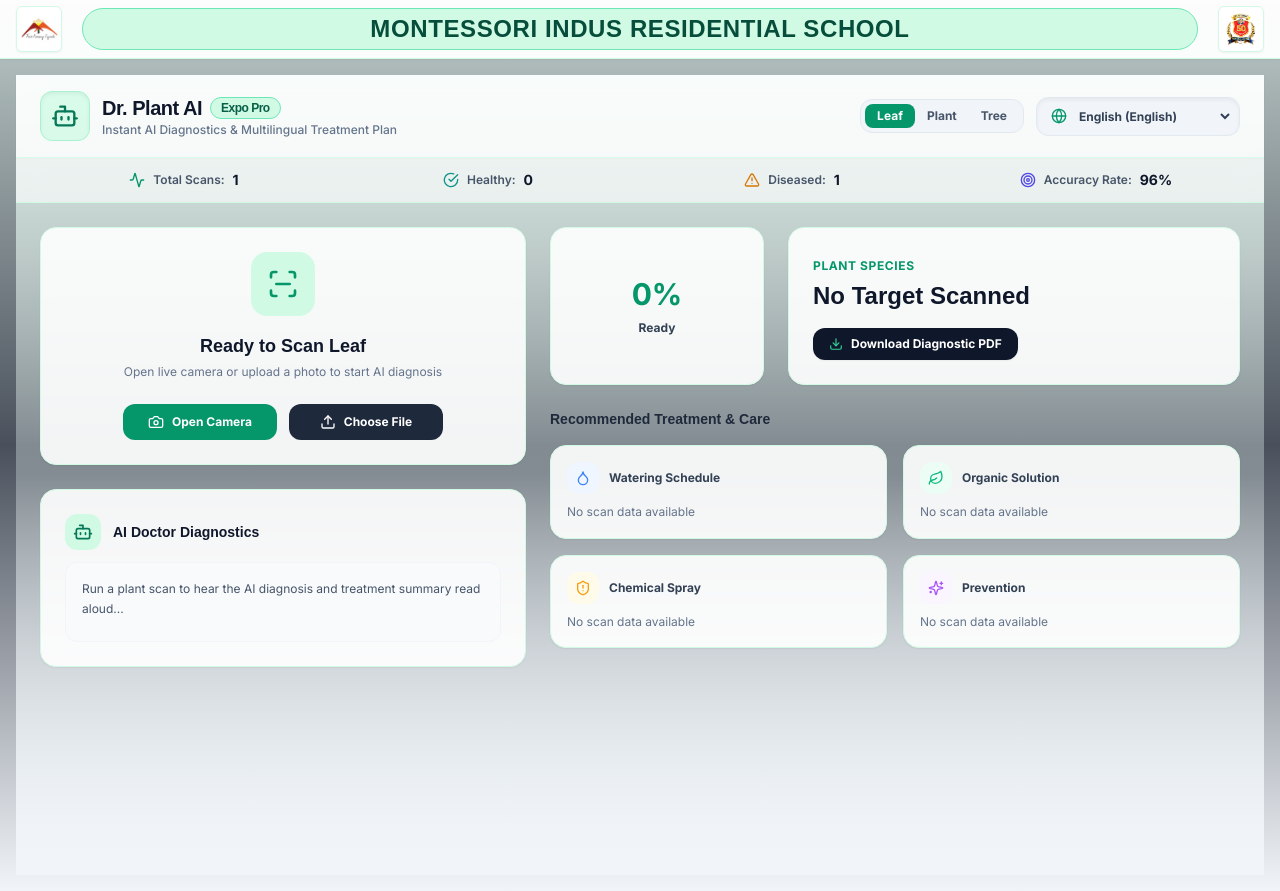
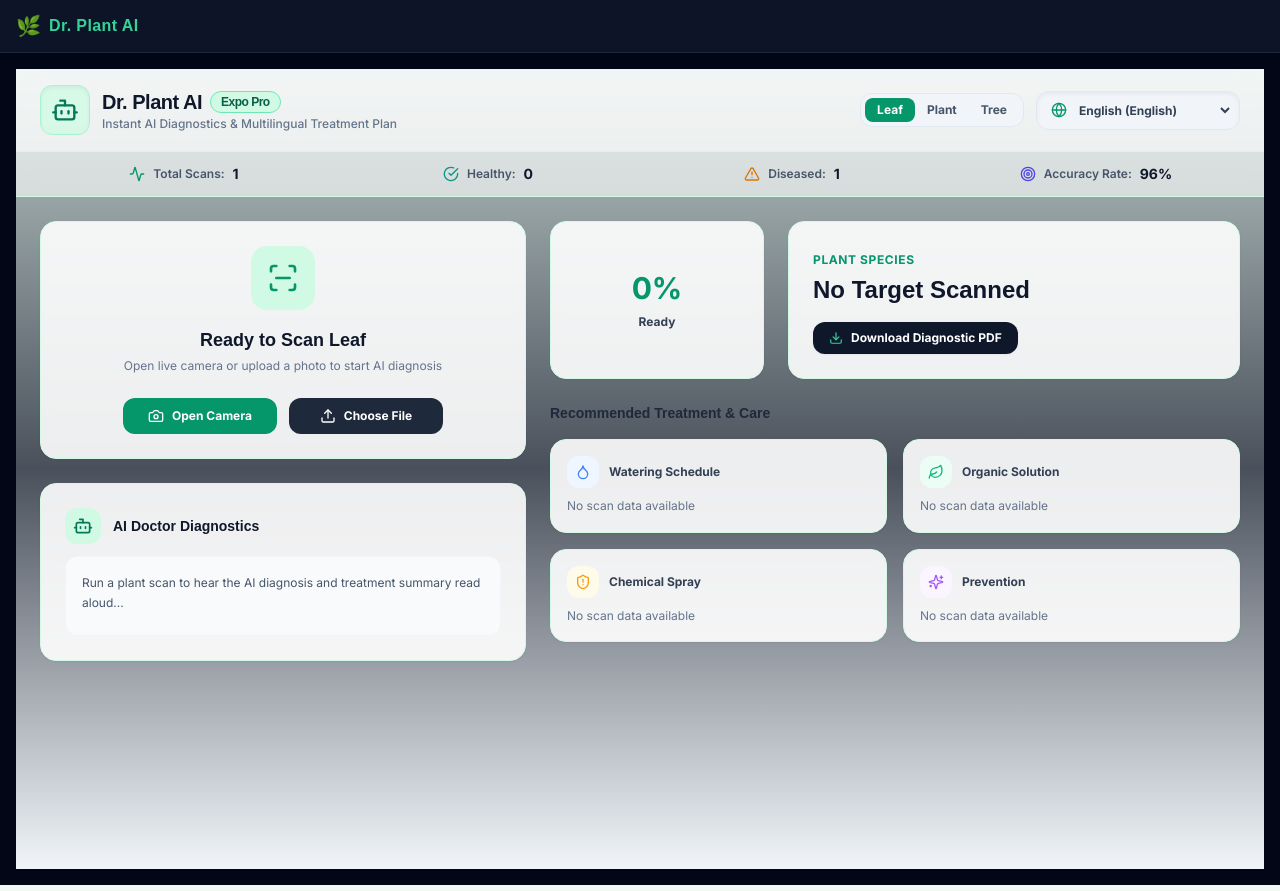
Before and after one commit to vmramu2345-coder/-Dr.-Plant-AI, a React (Vite) app in the folder client/: page / in a window 1280 px wide. Built offline with nearby package versions, Linux system fonts and the light colour scheme; no server answers.

Commit message:
Add files via upload

```diff
--- a/client/src/App.jsx
+++ b/client/src/App.jsx
@@ -1,10 +1,6 @@
 import React, { useEffect } from 'react';
 import ExpoDashboard from './ExpoDashboard';
 import { fetchExpoStats } from './services/api';
-
-// Import your school logos from src/assets/
-import logo1 from './assets/logo1.jpeg';
-import logo2 from './assets/logo2.jpg';
 
 export default function App() {
   useEffect(() => {
@@ -13,45 +9,21 @@
   }, []);
 
   return (
-    <div className="min-h-screen bg-gradient-to-b from-emerald-50/80 via-teal-50/30 to-slate-100 text-slate-800 flex flex-col">
-
-      {/* Global Navigation Header with Left & Right Logos */}
-      <header className="sticky top-0 z-50 bg-white/95 backdrop-blur-md border-b border-emerald-100 px-2 sm:px-4 py-1.5 shadow-sm">
-        <div className="max-w-7xl mx-auto w-full flex items-center justify-between gap-2 sm:gap-4">
-
-          {/* Left Logo */}
-          <div className="flex items-center bg-white rounded-md p-0.5 shadow-sm border border-emerald-100 flex-shrink-0">
-            <img
-              src={logo1}
-              alt="Left School Logo"
-              className="h-8 w-8 sm:h-10 sm:w-10 object-contain rounded"
-            />
-          </div>
-
-          {/* School Name with Badge Background Style */}
-          <div className="text-center px-3 py-1 bg-emerald-100 border border-emerald-300 rounded-full shadow-xs flex-1 overflow-hidden mx-1">
-            <h1 className="text-xs sm:text-xl md:text-2xl font-black tracking-wide text-emerald-900 uppercase whitespace-nowrap">
-              MONTESSORI INDUS RESIDENTIAL SCHOOL
-            </h1>
-          </div>
-
-          {/* Right Logo */}
-          <div className="flex items-center bg-white rounded-md p-0.5 shadow-sm border border-emerald-100 flex-shrink-0">
-            <img
-              src={logo2}
-              alt="Right School Logo"
-              className="h-8 w-8 sm:h-10 sm:w-10 object-contain rounded"
-            />
-          </div>
-
+    <div className="min-h-screen bg-slate-950 text-white">
+      {/* Global Navigation Header */}
+      <header className="sticky top-0 z-50 bg-slate-900/90 backdrop-blur border-b border-slate-800 px-4 py-3 flex justify-between items-center shadow-md">
+        <div className="flex items-center gap-2">
+          <span className="text-xl">🌿</span>
+          <h1 className="text-base font-bold text-emerald-400 tracking-wide">
+            Dr. Plant AI
+          </h1>
         </div>
       </header>
 
       {/* Main Application Container */}
-      <main className="p-4 max-w-7xl mx-auto flex-grow w-full">
+      <main className="p-4 max-w-7xl mx-auto">
         <ExpoDashboard />
       </main>
-
     </div>
   );
 }
```
